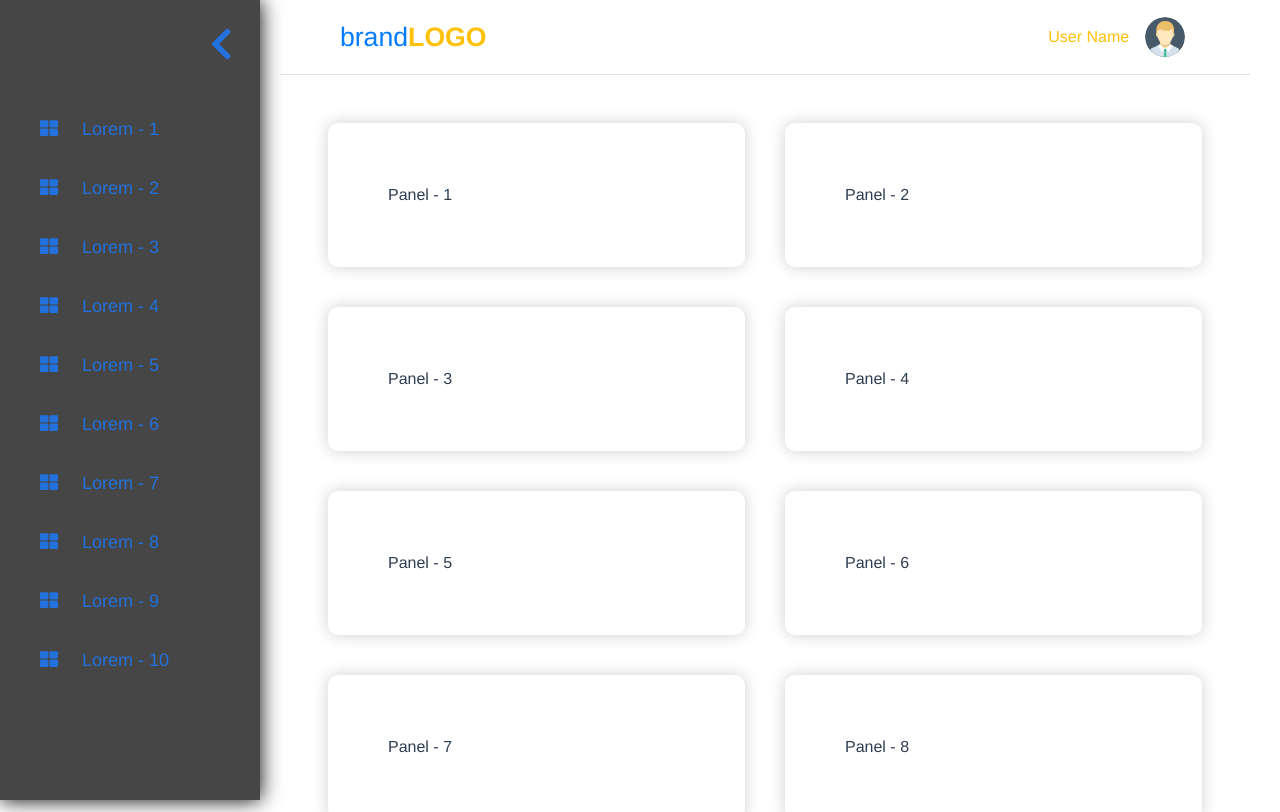
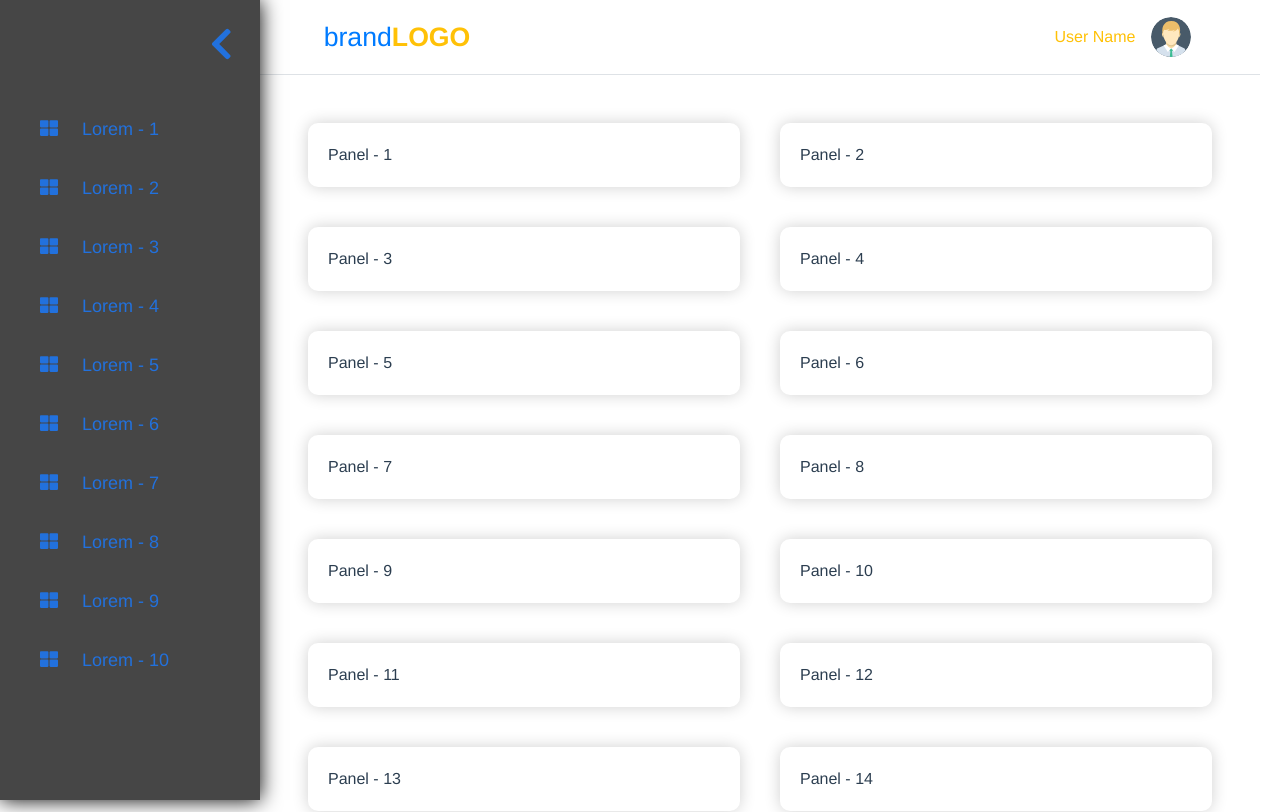
Before and after one commit to JanGoO-dev/insurance, a Vue app: page /#/dashboard in a window 1280 px wide. Shown: the top 812 px of the page. Built offline with nearby package versions, Linux system fonts and the light colour scheme.

Commit message:
Little twickes

```diff
--- a/src/App.vue
+++ b/src/App.vue
@@ -33,11 +33,12 @@
 /* width */
 ::-webkit-scrollbar {
   width: 8px;
+  background: transparent;
 }
 
 /* Track */
 ::-webkit-scrollbar-track {
-  background: #f1f1f1;
+  background: #f1f1f100;
 }
 
 /* Handle */
--- a/src/views/Dashboard.vue
+++ b/src/views/Dashboard.vue
@@ -109,7 +109,7 @@ export default {
 
 #dashboard-wrap > div {
   background-color: white;
-  padding: 60px;
+  padding: 20px;
   box-shadow: 0px 0px 16px #00000030;
   border-radius: 10px;
 }
@@ -173,7 +173,7 @@ export default {
   margin-left: 100px;
   margin-right: 20px;
   transition: margin-left 0.5s;
-  padding: 0px 10px 0px 20px;
+  padding: 0px 0px 0px 0px;
 }
 
 /* On smaller screens, where height is less than 450px, change the style of the sidenav (less padding and a smaller font size) */
```
Also changed, not shown: 7 other files (tests, documents, lock files or other folders).
